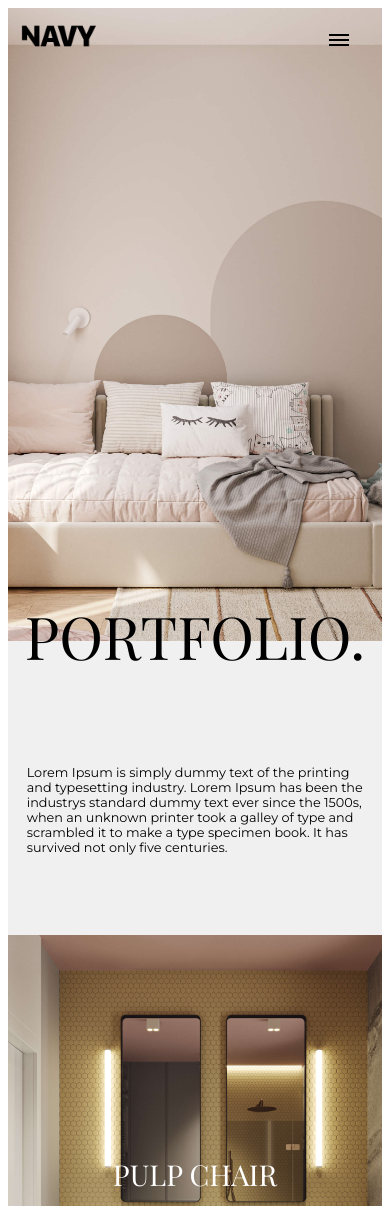
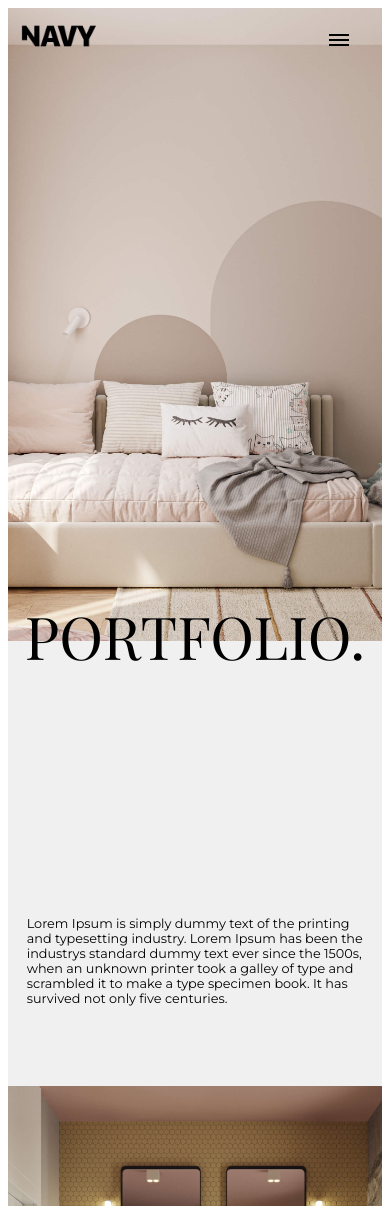
Before and after one commit to m6k4/nuxt-website, a Nuxt app: page /portfolio in a window 390 px wide. Shown: the top 1206 px of the page. Built offline with nearby package versions, Linux system fonts and the light colour scheme; a web font is replaced by a local one.

Commit message:
mobile margin removal

```diff
--- a/components/TheContentComponent.vue
+++ b/components/TheContentComponent.vue
@@ -217,7 +217,6 @@ export default {
   }
   .TheContentComponent__content-mobile {
     padding: 0 5%;
-    margin-top: -100px;
   }
   .TheContentComponent__image {
     position: absolute;
```
